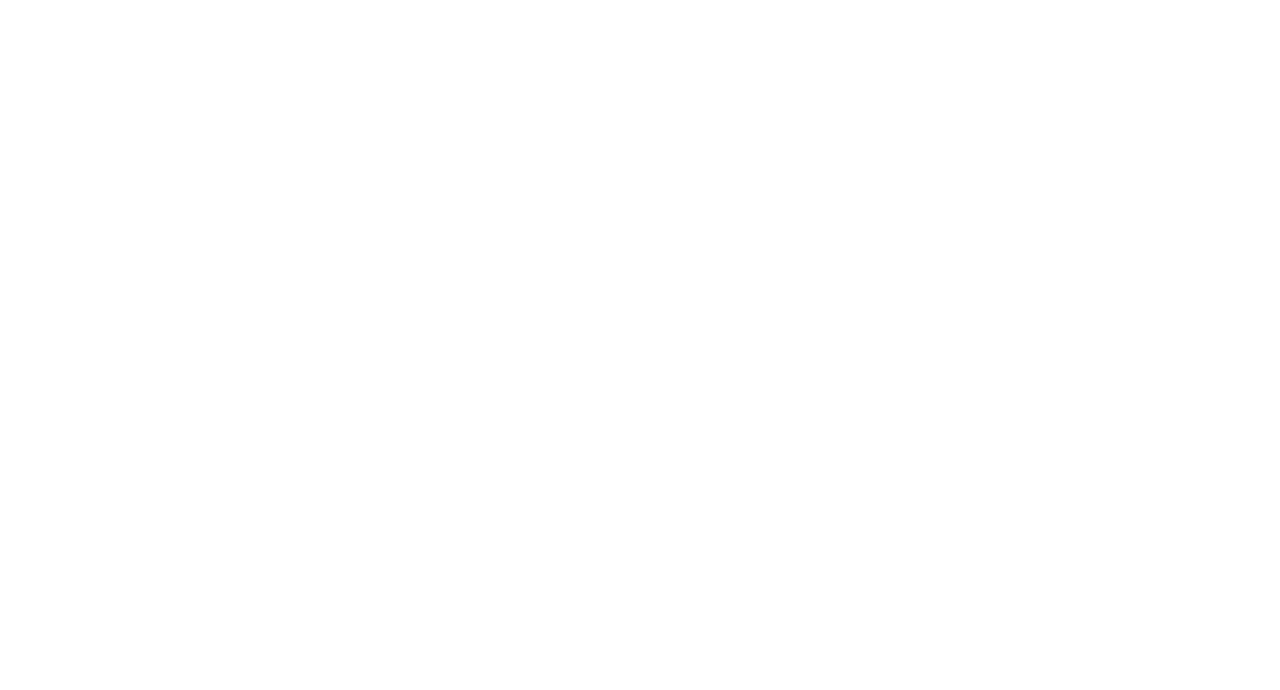
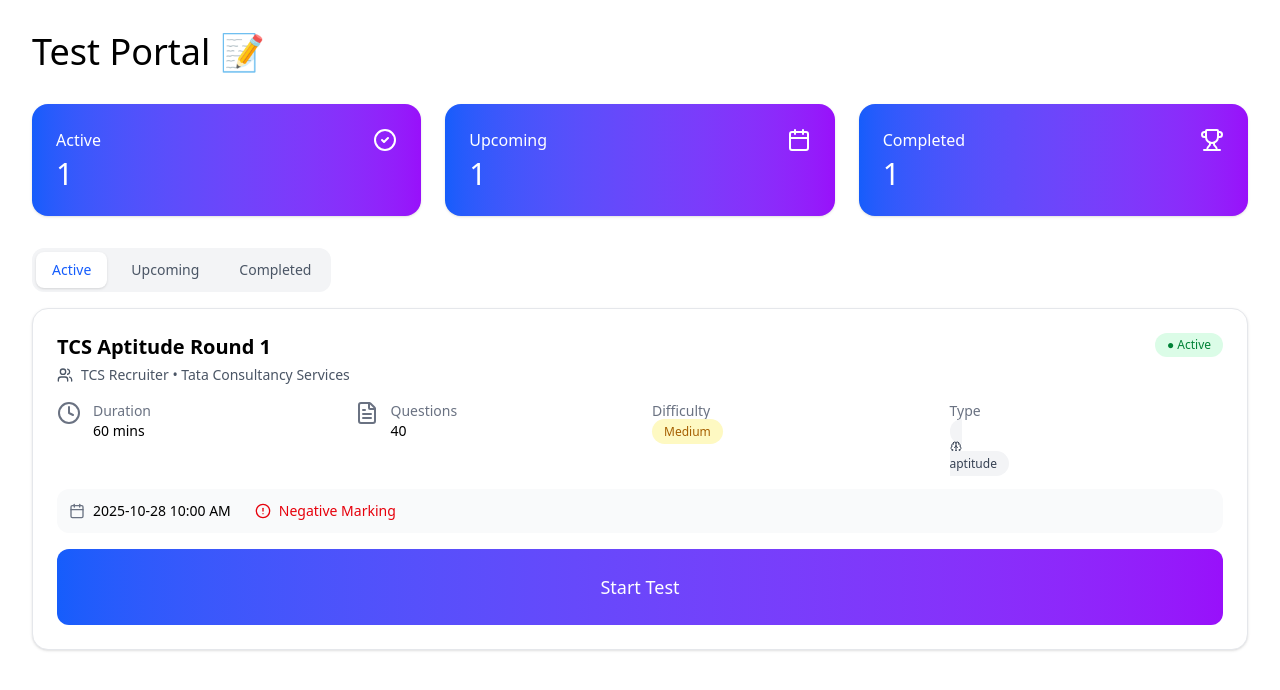
Before and after one commit to BhagwatAtharv/placemat, a React (Vite) app in the folder placemat_frontend/: page /testportel in a window 1280 px wide. Before the commit this address had no page. Shown: the top 690 px of the page. Built offline with nearby package versions, Linux system fonts and the light colour scheme.

Commit message:
new changes

```diff
--- a/placemat_frontend/src/App.jsx
+++ b/placemat_frontend/src/App.jsx
@@ -6,6 +6,7 @@
 import AuthPage from "./pages/AuthPage";
 import Navbar2 from "./components/Navbar2";
 import DashBord from "./pages/DashBord";
+import TestPortal from "./pages/TestPortal";
 
 
 export default function App() {
@@ -16,6 +17,7 @@
 <Route path="/" element={<LandingPage />} />
 <Route path="/auth" element={<AuthPage />} />
 <Route path="/dashbord" element={<DashBord />} />
+<Route path="/testportel" element={<TestPortal />} />
 
 </Routes>
 </BrowserRouter>
--- /dev/null
+++ b/placemat_frontend/src/components/DifficultyBadge.jsx
@@ -0,0 +1,14 @@
+import { Badge } from "./ui/badge";
+
+export const DifficultyBadge = ({ difficulty }) => {
+  switch (difficulty) {
+    case "Easy":
+      return <Badge className="bg-green-100 text-green-700">Easy</Badge>;
+    case "Medium":
+      return <Badge className="bg-yellow-100 text-yellow-700">Medium</Badge>;
+    case "Hard":
+      return <Badge className="bg-red-100 text-red-700">Hard</Badge>;
+    default:
+      return null;
+  }
+};
--- /dev/null
+++ b/placemat_frontend/src/components/test/TestCard.jsx
@@ -0,0 +1,94 @@
+import {
+  Clock,
+  FileText,
+  Brain,
+  Code2,
+  Calendar,
+  AlertCircle,
+  Users,
+} from "lucide-react";
+
+import { Card } from "../ui/card";
+import { Button } from "../ui/button";
+import { Badge } from "../ui/badge";
+
+const TestCard = ({ test, onNavigate }) => {
+  const handleStartTest = () => {
+    // TEMPORARY: replace later with router or backend call
+    console.log("Starting test:", test.id);
+    alert(`Starting Test: ${test.name}`);
+    // onNavigate("test-instructions", test.id);
+  };
+
+  return (
+    <Card className="p-6 rounded-2xl border border-gray-200 bg-white">
+
+      {/* Header */}
+      <div className="flex justify-between items-start mb-4">
+        <div>
+          <h3 className="text-xl font-semibold">{test.name}</h3>
+          <div className="flex items-center gap-2 text-sm text-gray-600 mt-1">
+            <Users className="w-4 h-4" />
+            {test.organizer} • {test.company}
+          </div>
+        </div>
+
+        <Badge className="bg-green-100 text-green-700">
+          ● Active
+        </Badge>
+      </div>
+
+      {/* Info Grid */}
+      <div className="grid grid-cols-2 md:grid-cols-4 gap-6 mb-4 text-sm">
+        <Info icon={<Clock />} label="Duration" value={`${test.duration} mins`} />
+        <Info icon={<FileText />} label="Questions" value={test.totalQuestions} />
+        <Info label="Difficulty" value={
+          <Badge className="bg-yellow-100 text-yellow-700">
+            {test.difficulty}
+          </Badge>
+        }/>
+        <Info label="Type" value={
+          <Badge variant="outline">
+            {test.type === "aptitude" ? <Brain className="w-3 h-3 mr-1" /> : <Code2 className="w-3 h-3 mr-1" />}
+            {test.type}
+          </Badge>
+        }/>
+      </div>
+
+      {/* Date + Negative Marking */}
+      <div className="flex items-center gap-6 bg-gray-50 p-3 rounded-xl text-sm mb-4">
+        <div className="flex items-center gap-2">
+          <Calendar className="w-4 h-4 text-gray-500" />
+          {test.startTime}
+        </div>
+
+        {test.negativeMarking && (
+          <div className="flex items-center gap-2 text-red-600">
+            <AlertCircle className="w-4 h-4" />
+            Negative Marking
+          </div>
+        )}
+      </div>
+
+      {/* Start Button */}
+      <Button
+        className="w-full rounded-xl bg-gradient-to-r from-blue-600 to-purple-600 text-white py-6 text-lg"
+        onClick={handleStartTest}
+      >
+        Start Test
+      </Button>
+    </Card>
+  );
+};
+
+const Info = ({ icon, label, value }) => (
+  <div className="flex items-start gap-3">
+    {icon && <div className="text-gray-500">{icon}</div>}
+    <div>
+      <div className="text-gray-500">{label}</div>
+      <div className="font-medium">{value}</div>
+    </div>
+  </div>
+);
+
+export default TestCard;
--- /dev/null
+++ b/placemat_frontend/src/components/test/TestStats.jsx
@@ -0,0 +1,25 @@
+import { Card } from "../ui/card";
+import { Trophy, Calendar, CheckCircle2 } from "lucide-react";
+
+const TestStats = ({ tests }) => {
+  const count = (status) => tests.filter(t => t.status === status).length;
+
+  return (
+    <div className="grid md:grid-cols-3 gap-6">
+      <Stat title="Active" icon={<CheckCircle2 />} value={count("active")} />
+      <Stat title="Upcoming" icon={<Calendar />} value={count("upcoming")} />
+      <Stat title="Completed" icon={<Trophy />} value={count("completed")} />
+    </div>
+  );
+};
+
+const Stat = ({ title, icon, value }) => (
+  <Card className="p-6 bg-gradient-to-r from-blue-600 to-purple-600 text-white">
+    <div className="flex justify-between mb-1">
+      {title} {icon}
+    </div>
+    <div className="text-3xl">{value}</div>
+  </Card>
+);
+
+export default TestStats;
--- /dev/null
+++ b/placemat_frontend/src/components/test/TestTabs.jsx
@@ -0,0 +1,32 @@
+import TestCard from "./TestCard";
+import { Tabs, TabsContent, TabsList, TabsTrigger } from "../ui/tabs";
+
+const TestTabs = ({ tests, onNavigate }) => {
+  const filter = (status) => tests.filter(t => t.status === status);
+
+  return (
+    <Tabs defaultValue="active">
+      <TabsList>
+        <TabsTrigger value="active">Active</TabsTrigger>
+        <TabsTrigger value="upcoming">Upcoming</TabsTrigger>
+        <TabsTrigger value="completed">Completed</TabsTrigger>
+      </TabsList>
+
+      {["active", "upcoming", "completed"].map(status => (
+        <TabsContent key={status} value={status}>
+          <div className="space-y-4">
+            {filter(status).map(test => (
+              <TestCard
+                key={test.id}
+                test={test}
+                onNavigate={onNavigate}
+              />
+            ))}
+          </div>
+        </TabsContent>
+      ))}
+    </Tabs>
+  );
+};
+
+export default TestTabs;
--- /dev/null
+++ b/placemat_frontend/src/data/mockTests.js
@@ -0,0 +1,45 @@
+const mockTests = [
+  {
+    id: 1,
+    name: "TCS Aptitude Round 1",
+    organizer: "TCS Recruiter",
+    company: "Tata Consultancy Services",
+    duration: 60,
+    totalQuestions: 40,
+    difficulty: "Medium",
+    status: "active",
+    startTime: "2025-10-28 10:00 AM",
+    negativeMarking: true,
+    type: "aptitude",
+  },
+  {
+    id: 2,
+    name: "Infosys Quantitative Test",
+    organizer: "Prof. Sharma",
+    company: "Infosys",
+    duration: 45,
+    totalQuestions: 30,
+    difficulty: "Easy",
+    status: "upcoming",
+    startTime: "2025-10-29 02:00 PM",
+    negativeMarking: false,
+    type: "aptitude",
+  },
+  {
+    id: 3,
+    name: "Amazon Coding Challenge",
+    organizer: "Amazon Recruiter",
+    company: "Amazon",
+    duration: 90,
+    totalQuestions: 3,
+    difficulty: "Hard",
+    status: "completed",
+    startTime: "2025-10-26 03:00 PM",
+    negativeMarking: false,
+    score: 92,
+    rank: 8,
+    type: "coding",
+  },
+];
+
+export default mockTests;
--- /dev/null
+++ b/placemat_frontend/src/pages/TestPortal.jsx
@@ -0,0 +1,26 @@
+import { useEffect, useState } from "react";
+import TestStats from "../components/test/TestStats";
+import TestTabs from "../components/test/TestTabs";
+// import { getAllTests } from "../services/testService";
+
+const TestPortal = ({ onNavigate }) => {
+  const [tests, setTests] = useState([]);
+
+  useEffect(() => {
+    // BACKEND INTEGRATION LATER
+    // getAllTests().then(res => setTests(res.data));
+
+    import("../data/mockTests").then(m => setTests(m.default));
+  }, []);
+
+  return (
+    <div className="p-8 space-y-8">
+      <h1 className="text-4xl">Test Portal 📝</h1>
+
+      <TestStats tests={tests} />
+      <TestTabs tests={tests} onNavigate={onNavigate} />
+    </div>
+  );
+};
+
+export default TestPortal;
```
